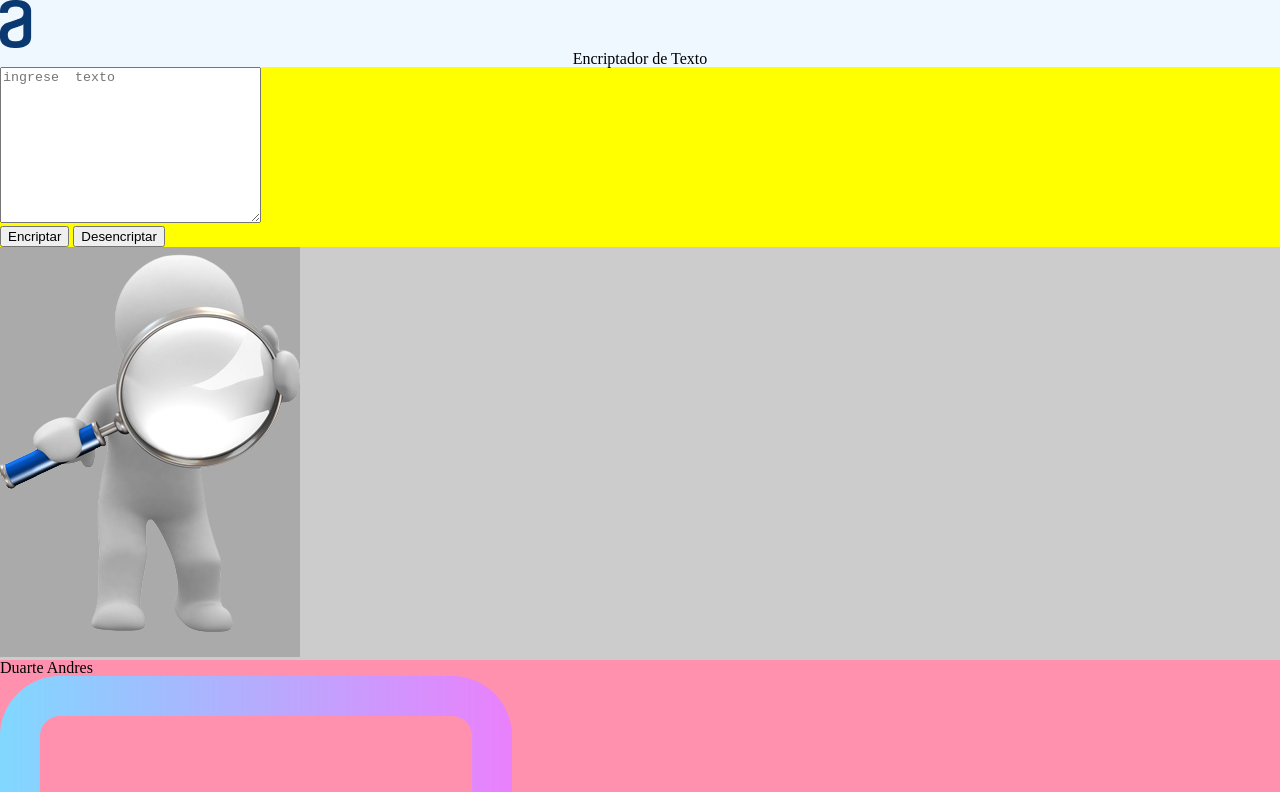
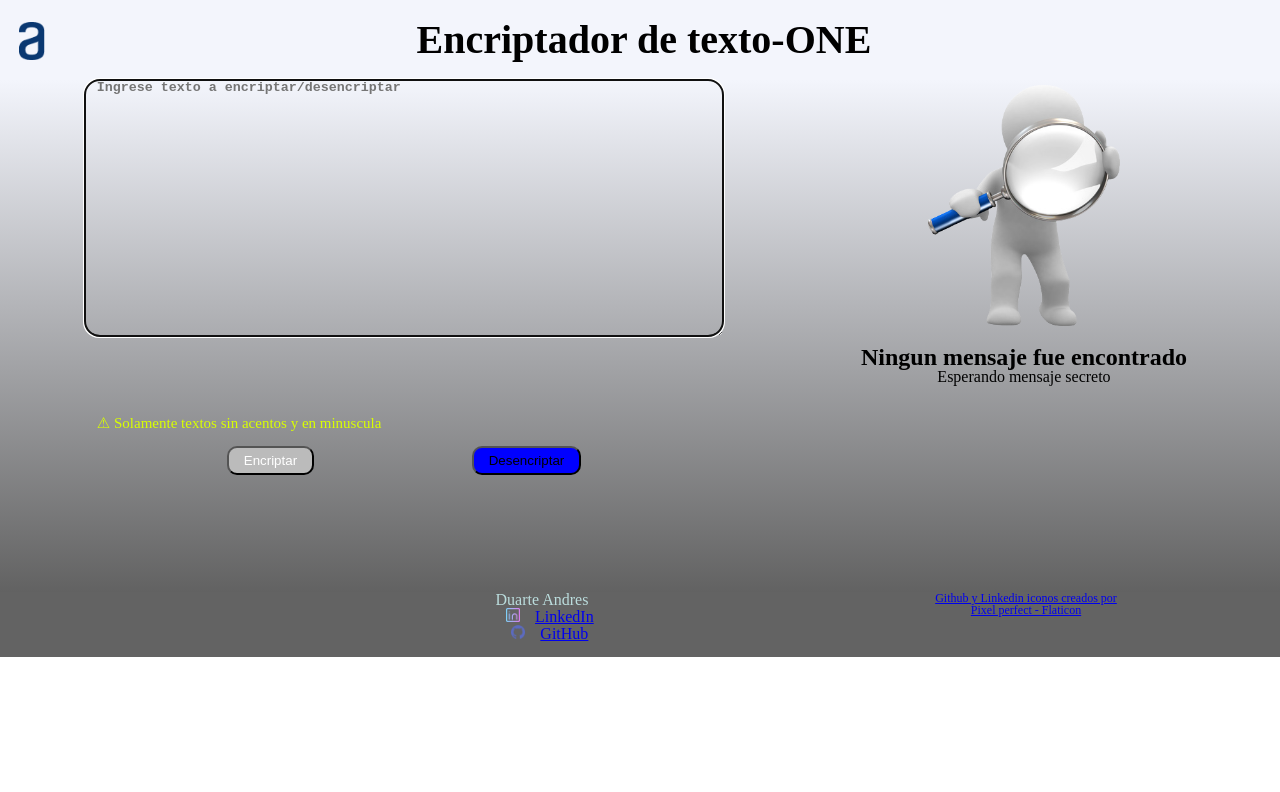
Before and after one commit to duarteandresj/encriptador-challenge-ONE, a plain HTML site: page index.html in a window 1280 px wide. Shown: the top 792 px of the page. Drawn offline with Linux system fonts and the light colour scheme.

Commit message:
Se agrega boton de copiar y se estructura informacion de la pagina

```diff
--- a/css/style.css
+++ b/css/style.css
@@ -1,21 +1,114 @@
-header{
-    background-color: aliceblue;
+header {
+  width: 100%;
+  background-color: #f3f5fc;
+  padding: 20px 0;
 }
-.titulo-principal  {
-    text-align: center;
+header img {
+  width: 2%;
+  padding: 0 1.5%;
+  vertical-align: bottom;
 }
-.entrada-texto{
-    background: yellow;
+.titulo-principal {
+  width: 90%;
+  text-align: center;
+  font-size: 2.5em;
+  display: inline-block;
+  vertical-align: top;
+  font-weight: bold;
 }
-.salida-texto{
-    background: #CCC;
+main {
+  background: linear-gradient(#f3f5fc, #626262);
 }
-#imagen-munieco{
-    background-color: #AAA;
+
+section {
+  height: 40vw;
+  display: inline-block;
+  text-align: center;
+  margin: 0 20px;
 }
-footer{
-    background-color:#FF91AF;
+.entrada-texto {
+  width: 60%;
+  vertical-align: top;
 }
-.invisible{
-    display: none;
+.advertencia::before{
+  content:"⚠";
 }
+.advertencia{
+  margin: 10% 0 0 10%;
+  padding-bottom:15px ;
+  text-align: left;
+  color:#d9ff00;
+  font-size: 15px;
+}
+#texto-de-entrada,
+#texto-de-salida {
+  background: rgba(242, 242, 242, 0);
+  border-radius: 15px;
+  width: 80%;
+  height: 50%;
+  padding: 0 1.5%;
+  border: 0;
+  font-weight: bold;
+  color: #0004f0;
+}
+.salida-texto {
+  width: 30%;
+}
+.salida-texto img {
+  width: 50%;
+}
+.salida-texto h2 {
+  font-size: 1.5em;
+  font-weight: bold;
+}
+.salida-texto p {
+  font-size: 1em;
+}
+.espacio-de-botones button {
+  color: black;
+  background: blue;
+  border-radius: 10px;
+  padding: 5px 15px;
+  margin: 0 10%;
+}
+button:hover {
+  color: white;
+  background: red;
+}
+#boton-encriptar {
+  color: white;
+  background: #bbbbbb;
+}
+#boton-encriptar:hover {
+  color: white;
+  background: red;
+}
+
+footer {
+  text-align: center;
+  background: #636363;
+  color: white;
+  font-size: medium;
+  padding-bottom: 15px;
+}
+.contacto {
+  color: #bbdddd;
+  width: 60%;
+  display: inline-block;
+}
+.contacto img {
+  width: 14px;
+  padding: 0 2%;
+
+}
+
+.creditos {
+  display: inline-block;
+  width: 15%;
+  font-size: 12px;
+  vertical-align: top;
+}
+
+.invisible {
+  display: none;
+}
--- a/index.html
+++ b/index.html
@@ -11,33 +11,37 @@
   <body>
     <header>
       <img id="imagen-logo" src="img/logo.png" alt="Logo de alura" />
-      <h1 class="titulo-principal">Encriptador de Texto</h1>
+      <h1 class="titulo-principal">Encriptador de texto-ONE</h1>
     </header>
     <main>
       <section class="entrada-texto">
         <textarea
           id="texto-de-entrada"
-          cols="30"
-          rows="10"
-          placeholder="ingrese  texto"
+          placeholder="Ingrese texto a encriptar/desencriptar"
+          pattern="[a-z]{1,15}"
+          autofocus
         ></textarea>
-        <div>
+        <p class="advertencia"> Solamente textos sin acentos y en minuscula</p>
+        <div class="espacio-de-botones">
           <button id="boton-encriptar">Encriptar</button>
-          <button id="boton-desencriptar" >Desencriptar</button>
+          <button id="boton-desencriptar">Desencriptar</button>
         </div>
       </section>
 
       <section class="salida-texto">
-        <img id="imagen-munieco" src="img/muñeco.png" alt="Buscador de texto" />
-        <textarea
-          id="texto-de-salida"
-          cols="30"
-          rows="10"
-          class="invisible"
-        ></textarea>
+        <div id="buscador-de-texto">
+          <img src="img/muñeco.png" alt="Buscador de texto" />
+          <h2>Ningun mensaje fue encontrado</h2>
+          <p>Esperando mensaje secreto</p>
+        </div>
+        <textarea id="texto-de-salida" class="invisible" readonly></textarea>
+        <div class="espacio-de-botones">
+          <button id="boton-copiar" class="invisible">Copiar</button>
+        </div>
       </section>
     </main>
     <footer>
+      <div class="contacto">
         <p>Duarte Andres</p>
         <ul>
           <li>
@@ -53,6 +57,7 @@
             >
           </li>
         </ul>
+      </div>
       <div class="creditos">
         <a
           href="https://www.flaticon.es/iconos-gratis/github"
@@ -62,5 +67,7 @@
       </div>
     </footer>
     <script src="js/encriptar.js"></script>
+    <script src="js/desencriptar.js"></script>
+    <script src="js/copiar.js"></script>
   </body>
 </html>
--- /dev/null
+++ b/js/copiar.js
@@ -0,0 +1,7 @@
+function copiar() {
+  let $textoACopiar = document.querySelector("#texto-de-salida");
+  $textoACopiar.select();
+  document.execCommand("copy");
+}
+
+document.querySelector("#boton-copiar").addEventListener("click", copiar);
--- /dev/null
+++ b/js/desencriptar.js
@@ -0,0 +1,34 @@
+
+$botonDesencriptar.addEventListener("click", function () {
+    if ($textoDeEntrada.value.length > 0) {
+      desencriptar($textoDeEntrada.value);
+      $divSinTexto.classList.add("invisible");
+      $textareaSalida.classList.remove("invisible");
+      $botonCopiar.classList.remove("invisible")
+      $textoDeEntrada.value = "";
+    } else {
+      $textareaSalida.classList.add("invisible");
+      $botonCopiar.classList.add("invisible");
+      $divSinTexto.classList.remove("invisible");
+    }
+  });
+  function desencriptar(mensaje) {
+    let llaveDesencriptacion = [
+      ["e", "enter"],
+      ["i", "imes"],
+      ["a", "ai"],
+      ["o", "ober"],
+      ["u", "ufat"],
+    ];
+    mensaje = mensaje.toLowerCase();
+    for (let i = 0; i < llaveDesencriptacion.length; i++) {
+      if (mensaje.includes(llaveDesencriptacion[i][1])) {
+        mensaje = mensaje.replaceAll(
+          llaveDesencriptacion[i][1],
+          llaveDesencriptacion[i][0]
+        );
+        $textoDeSalida.value = mensaje;
+      }
+    }
+    return mensaje;
+  }
--- a/js/encriptar.js
+++ b/js/encriptar.js
@@ -2,32 +2,25 @@ let $textoDeEntrada = document.querySelector("#texto-de-entrada");
 let $textoDeSalida = document.querySelector("#texto-de-salida");
 const $botonEncriptar = document.querySelector("#boton-encriptar");
 const $textareaSalida = document.querySelector("#texto-de-salida");
-const $imagenBuscador = document.querySelector("#imagen-munieco");
+const $divSinTexto = document.querySelector("#buscador-de-texto");
 const $botonDesencriptar = document.querySelector("#boton-desencriptar");
+const $botonCopiar=document.querySelector("#boton-copiar");
+
 
 $botonEncriptar.addEventListener("click", function () {
   if ($textoDeEntrada.value.length > 0) {
     encriptar($textoDeEntrada.value);
-    $imagenBuscador.classList.add("invisible");
+    $divSinTexto.classList.add("invisible");
     $textareaSalida.classList.remove("invisible");
+    $botonCopiar.classList.remove("invisible");
     $textoDeEntrada.value = "";
   } else {
+    $botonCopiar.classList.add("invisible");
     $textareaSalida.classList.add("invisible");
-    $imagenBuscador.classList.remove("invisible");
+    $divSinTexto.classList.remove("invisible");
   }
 });
 
-$botonDesencriptar.addEventListener("click", function () {
-  if ($textoDeEntrada.value.length > 0) {
-    desencriptar($textoDeEntrada.value);
-    $imagenBuscador.classList.add("invisible");
-    $textareaSalida.classList.remove("invisible");
-    $textoDeEntrada.value = "";
-  } else {
-    $textareaSalida.classList.add("invisible");
-    $imagenBuscador.classList.remove("invisible");
-  }
-});
 
 function encriptar(mensaje) {
   let llaveEncriptacion = [
@@ -49,23 +42,3 @@ function encriptar(mensaje) {
   }
   return mensaje;
 }
-function desencriptar(mensaje) {
-  let llaveDesencriptacion = [
-    ["e", "enter"],
-    ["i", "imes"],
-    ["a", "ai"],
-    ["o", "ober"],
-    ["u", "ufat"],
-  ];
-  mensaje = mensaje.toLowerCase();
-  for (let i = 0; i < llaveDesencriptacion.length; i++) {
-    if (mensaje.includes(llaveDesencriptacion[i][1])) {
-      mensaje = mensaje.replaceAll(
-        llaveDesencriptacion[i][1],
-        llaveDesencriptacion[i][0]
-      );
-      $textoDeSalida.value = mensaje;
-    }
-  }
-  return mensaje;
-}
```
Lines whose indentation alone changed are shown as unchanged.
